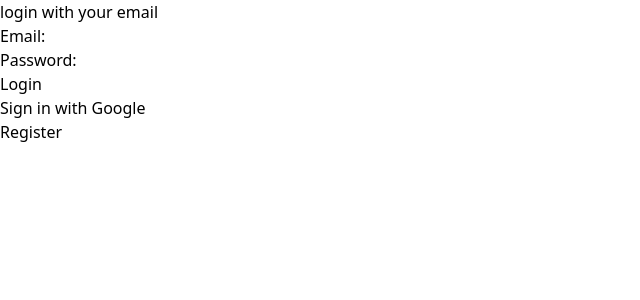
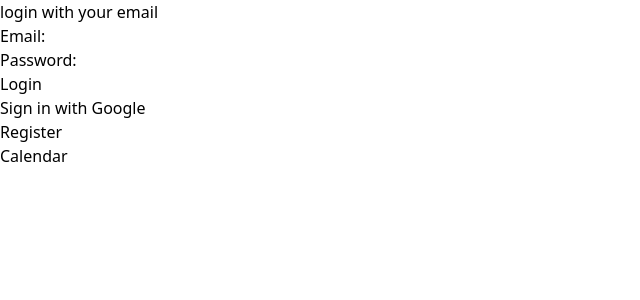
Before and after one commit to DootDaMoop/Reach, a Flask app: page / in a window 1280 px wide. Shown: the top 300 px of the page, without its empty margins (0-640 px from the left). Run offline with Flask 3, Linux system fonts and the light colour scheme; parts of the project's set-up code (start-up, migrations or seed data) failed here and were passed over; some libraries are stand-ins or nearby versions.

Commit message:
calendar fix

```diff
--- a/app.py
+++ b/app.py
@@ -102,6 +102,10 @@ def index():
 def registration():
     return render_template('registration.html')
 
+@app.get('/calendar')
+def calendar():
+    return render_template('calendar.html')
+
 
 @app.post('/register')
 def register():
--- a/templates/_layout.html
+++ b/templates/_layout.html
@@ -4,6 +4,7 @@
     <meta charset="UTF-8">
     <meta name="viewport" content="width=device-width, initial-scale=1.0">
     <script src="https://cdn.tailwindcss.com"></script>
+    {% block head_script %}{% endblock %}
     <title>{% block title %}{% endblock %}</title>
 </head>
 <body>
--- a/templates/index.html
+++ b/templates/index.html
@@ -30,4 +30,8 @@
 <div>
     <a href="/registration">Register</a>
 </div>
+
+<div>
+    <a href="/calendar">Calendar</a>
+</div>
 {% endblock %}
```
